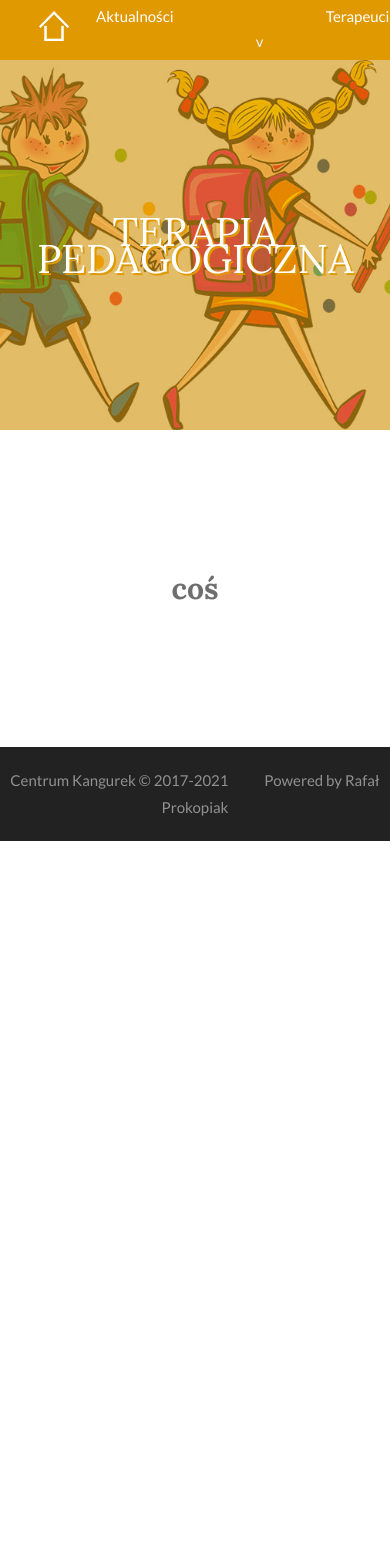
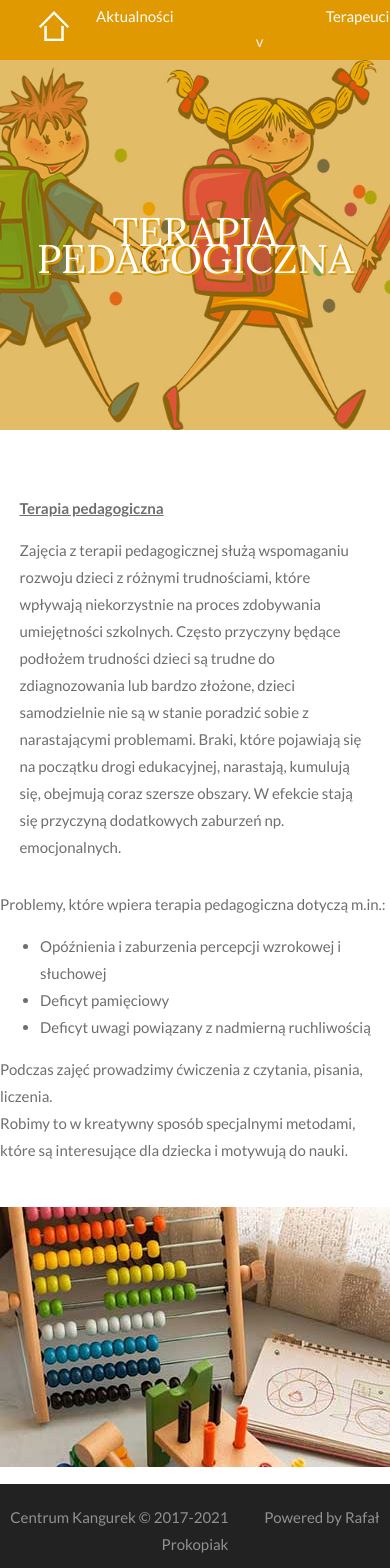
Before and after one commit to Rehaeel/kangurek, a React (Create React App) app: page /terapia-pedagogiczna in a window 390 px wide. Shown: the top 1568 px of the page. Before the commit the page ends 844 px from the top, so only its background shows below. Built offline with nearby package versions, Linux system fonts and the light colour scheme.

Commit message:
responsive pedagogic-teraphy-page

```diff
--- a/src/component/pages/offer/pedagogic-teraphy/pedagogic-teraphy.css
+++ b/src/component/pages/offer/pedagogic-teraphy/pedagogic-teraphy.css
@@ -0,0 +1,24 @@
+.site-section-terapia-pedagogiczna * {
+text-align: left;
+}
+
+.site-section-terapia-pedagogiczna>div {
+    display: grid;
+    grid-template-columns: 1fr 1fr;
+    gap: 5%;
+    justify-content: center;
+    align-items: center;
+}
+
+.site-section-terapia-pedagogiczna>p:first-of-type {
+text-decoration: underline;
+}
+
+@media screen and (max-width: 980px) {
+.site-section-terapia-pedagogiczna>div {
+ grid-template-columns: 1fr;
+}
+.site-section-terapia-pedagogiczna>div img{
+ justify-self: center;
+}
+}
--- a/src/component/pages/offer/pedagogic-teraphy/pedagogic-teraphy.js
+++ b/src/component/pages/offer/pedagogic-teraphy/pedagogic-teraphy.js
@@ -2,12 +2,26 @@ import React from 'react'
 import './pedagogic-teraphy.css'
 import PHCover from './photos/Terapia_pedagogiczna_zakladka_kangurek.jpg';
 import OfferTemplate from '../offer-template/offer-template';
+import teraphy from './photos/Terapia-pedagogiczna-1.jpg'
 
 export default class PedagogicTeraphy extends React.Component {
     render() {
         return (
-            <OfferTemplate header="TERAPIA PEDAGOGICZNA" img={PHCover}>
-                <h1>coś</h1>
+            <OfferTemplate header="TERAPIA PEDAGOGICZNA" img={PHCover} name="terapia-pedagogiczna" margin={0}>
+                <p><b>Terapia pedagogiczna</b></p>
+                <p>Zajęcia z terapii pedagogicznej służą wspomaganiu rozwoju dzieci z różnymi  trudnościami, które wpływają niekorzystnie na proces zdobywania umiejętności szkolnych. Często przyczyny będące podłożem trudności dzieci są trudne do zdiagnozowania lub bardzo złożone, dzieci samodzielnie nie są w stanie poradzić sobie z narastającymi problemami. Braki, które pojawiają się na początku drogi edukacyjnej, narastają, kumulują się, obejmują coraz szersze obszary. W efekcie stają się przyczyną dodatkowych zaburzeń np. emocjonalnych.</p>
+                <div>
+                    <div>
+                        <p>Problemy, które wpiera terapia pedagogiczna dotyczą m.in.:</p>
+                        <ul>
+                            <li>Opóźnienia i zaburzenia percepcji wzrokowej i słuchowej</li>
+                            <li>Deficyt pamięciowy</li>
+                            <li>Deficyt uwagi powiązany z nadmierną ruchliwością</li>
+                        </ul>
+                        <p>Podczas zajęć prowadzimy ćwiczenia z czytania, pisania, liczenia.<br />Robimy to w kreatywny sposób  specjalnymi metodami, które są interesujące dla dziecka i motywują do nauki.</p>
+                    </div>
+                    <img src={teraphy} alt="terapia pedagogiczna" />
+                </div>
             </OfferTemplate>
         )
     }
```
Also changed, not shown: src/component/pages/offer/pedagogic-teraphy/photos/Terapia-pedagogiczna-1.jpg (added).
